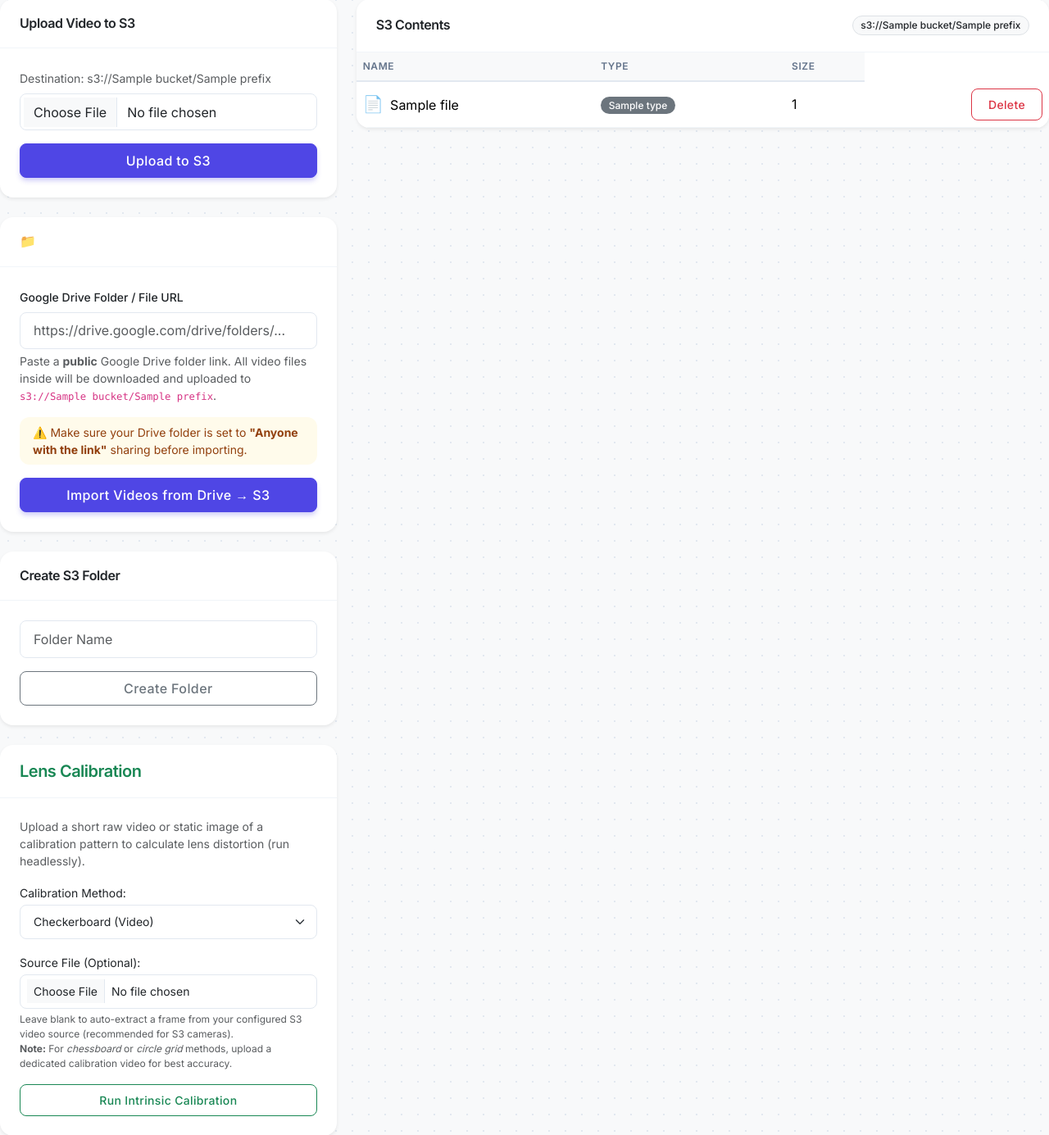
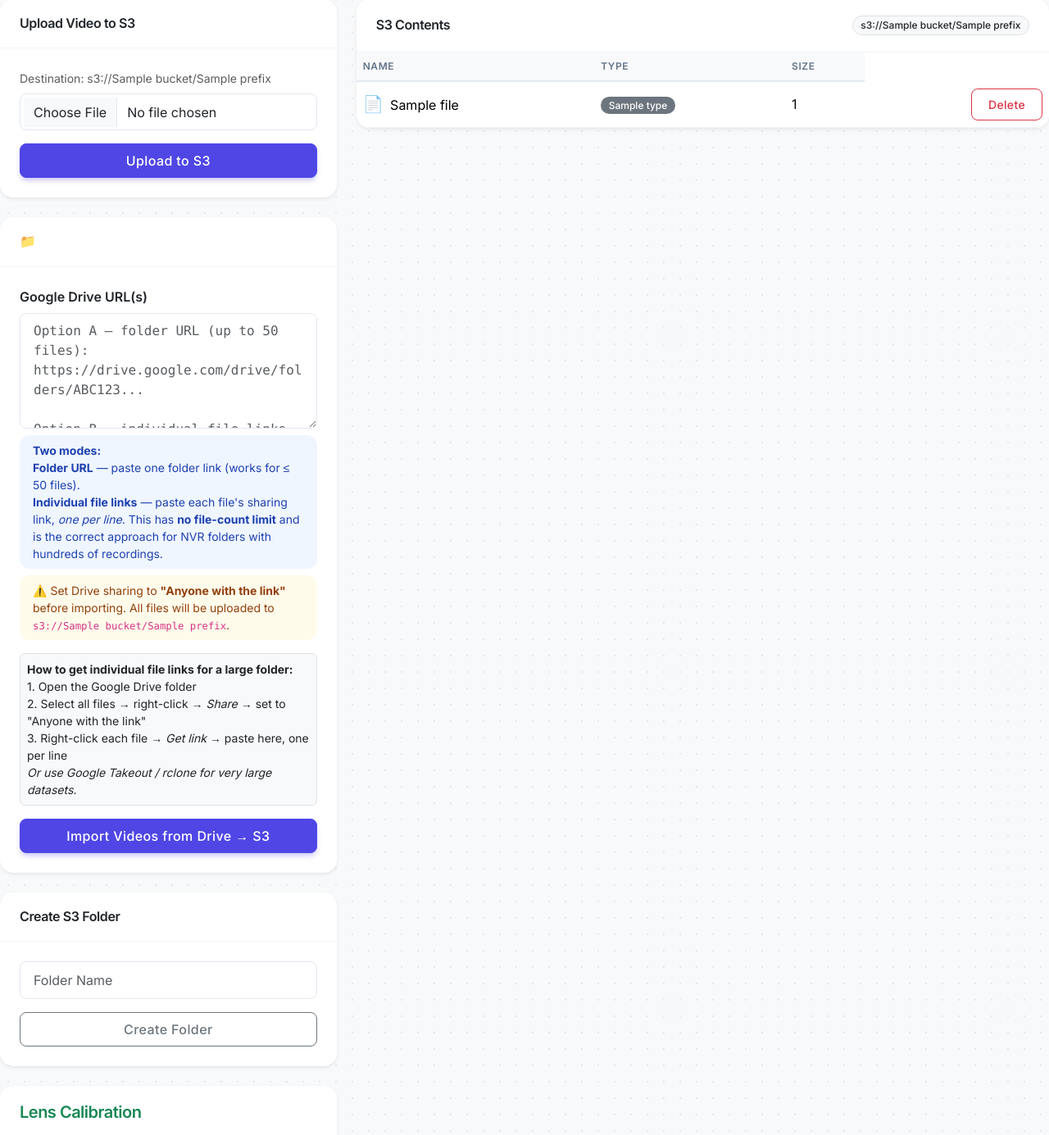
Before and after one commit to VariPhiGen/crowd_management, a Flask app: template web_ui/templates/camera.html in a window 1280 px wide. Shown: the part 170-1555 px from the top of the page at 82% size. Run offline with Flask 3, Linux system fonts and the light colour scheme; the visitor is signed in with stand-in values (Sample User, id 1); the template is opened without the code that fills it: most values are stand-ins (such as "Sample title", 1, 10 or a date in 2020); some libraries are stand-ins or nearby versions.

Commit message:
fix: bypass Google Drive 50-file limit — support individual file links (one per line), no count limit
Made-with: Cursor

```diff
--- a/web_ui/app.py
+++ b/web_ui/app.py
@@ -407,57 +407,118 @@ def camera_detail(cam_id):
                         error = f"Failed to delete: {e}"
 
             elif action == 'drive_import':
-                drive_url = request.form.get('drive_url', '').strip()
-                if not drive_url:
-                    error = "Please provide a Google Drive folder URL."
+                raw_input = request.form.get('drive_url', '').strip()
+                if not raw_input:
+                    error = "Please provide at least one Google Drive URL."
                 else:
                     try:
                         import gdown
                         import tempfile
                         import shutil
 
-                        # Create a temp folder for downloading
-                        tmp_dir = tempfile.mkdtemp(prefix='gdrive_import_')
+                        VIDEO_EXTS = {'.mp4', '.avi', '.mov', '.mkv', '.ts'}
+                        uploaded, failed, warnings = [], [], []
 
-                        # Determine if it's a folder or a single file URL
-                        if 'drive.google.com/drive' in drive_url and 'folders' in drive_url:
-                            # Download all files in the folder
-                            gdown.download_folder(drive_url, output=tmp_dir, quiet=True, use_cookies=False)
+                        # Split input into individual lines — supports both:
+                        #   • single folder URL  (one line, contains "folders/")
+                        #   • multiple file URLs (one per line — bypasses 50-file limit)
+                        urls = [u.strip() for u in raw_input.splitlines() if u.strip()]
+
+                        def _upload_file(local_path: str, fname: str):
+                            s3_key = f"{prefix}{fname}"
+                            with open(local_path, 'rb') as fh:
+                                s3.upload_fileobj(fh, bucket, s3_key)
+                            uploaded.append(fname)
+
+                        def _process_tmp(tmp_dir: str):
+                            """Walk tmp_dir and upload every video found to S3."""
+                            for root, _, files_found in os.walk(tmp_dir):
+                                for fname in files_found:
+                                    if Path(fname).suffix.lower() in VIDEO_EXTS:
+                                        try:
+                                            _upload_file(os.path.join(root, fname), fname)
+                                        except Exception as up_err:
+                                            failed.append(f"{fname}: {up_err}")
+
+                        if len(urls) == 1 and 'folders' in urls[0]:
+                            # ── Single folder URL ─────────────────────────────
+                            tmp_dir = tempfile.mkdtemp(prefix='gdrive_import_')
+                            try:
+                                try:
+                                    gdown.download_folder(
+                                        urls[0], output=tmp_dir,
+                                        quiet=False, use_cookies=False,
+                                        remaining_ok=False,
+                                    )
+                                except RuntimeError as folder_err:
+                                    msg = str(folder_err)
+                                    if 'more than 50 files' in msg or 'remaining_ok' in msg:
+                                        # Download the first 50, warn about the rest
+                                        gdown.download_folder(
+                                            urls[0], output=tmp_dir,
+                                            quiet=False, use_cookies=False,
+                                            remaining_ok=True,
+                                        )
+                                        warnings.append(
+                                            "Folder has more than 50 files — Google Drive's "
+                                            "bulk limit. Only the first 50 were downloaded. "
+                                            "To import the rest, paste each file's individual "
+                                            "sharing link (one per line) in the box below."
+                                        )
+                                    else:
+                                        raise
+                                _process_tmp(tmp_dir)
+                            finally:
+                                shutil.rmtree(tmp_dir, ignore_errors=True)
+
                         else:
-                            # Single file download
-                            gdown.download(drive_url, output=tmp_dir + '/', quiet=True, fuzzy=True)
+                            # ── One or more individual file URLs ──────────────
+                            # This path has NO 50-file limit — each file is
+                            # downloaded independently, so 200+ files work fine.
+                            for url in urls:
+                                if not url.startswith('http'):
+                                    continue
+                                tmp_dir = tempfile.mkdtemp(prefix='gdrive_file_')
+                                try:
+                                    out = gdown.download(
+                                        url, output=tmp_dir + '/',
+                                        quiet=False, fuzzy=True,
+                                    )
+                                    if out:
+                                        fname = Path(out).name
+                                        if Path(fname).suffix.lower() in VIDEO_EXTS:
+                                            try:
+                                                _upload_file(out, fname)
+                                            except Exception as up_err:
+                                                failed.append(f"{fname}: {up_err}")
+                                        else:
+                                            warnings.append(
+                                                f"Skipped '{fname}' — not a video file."
+                                            )
+                                    else:
+                                        failed.append(f"{url[:60]}… — download returned nothing")
+                                except Exception as dl_err:
+                                    failed.append(f"{url[:60]}…: {dl_err}")
+                                finally:
+                                    shutil.rmtree(tmp_dir, ignore_errors=True)
 
-                        # Upload each video file found to S3
-                        VIDEO_EXTS = {'.mp4', '.avi', '.mov', '.mkv', '.ts'}
-                        uploaded = []
-                        failed = []
+                        # ── Build result message ──────────────────────────────
+                        if uploaded:
+                            success = (
+                                f"Imported {len(uploaded)} video(s) → "
+                                f"s3://{bucket}/{prefix}:  "
+                                + ', '.join(uploaded)
+                            )
+                        elif not failed:
+                            error = "No video files were found at the provided URL(s)."
 
-                        # Recursively find all video files in tmp_dir
-                        for root, dirs, files_found in os.walk(tmp_dir):
-                            for fname in files_found:
-                                if Path(fname).suffix.lower() in VIDEO_EXTS:
-                                    local_path = os.path.join(root, fname)
-                                    s3_key = f"{prefix}{fname}"
-                                    try:
-                                        with open(local_path, 'rb') as fh:
-                                            s3.upload_fileobj(fh, bucket, s3_key)
-                                        uploaded.append(fname)
-                                    except Exception as upload_err:
-                                        failed.append(f"{fname}: {upload_err}")
-
-                        # Cleanup temp directory
-                        shutil.rmtree(tmp_dir, ignore_errors=True)
-
-                        if uploaded:
-                            success = f"Successfully imported {len(uploaded)} video(s) to S3: {', '.join(uploaded)}"
-                        elif not failed:
-                            error = "No video files were found in the provided Google Drive folder."
-
+                        if warnings:
+                            success = (success or '') + '  ⚠ ' + '  ⚠ '.join(warnings)
                         if failed:
-                            error = (error or '') + f" Failed: {'; '.join(failed)}"
+                            error = (error or '') + '  Failed: ' + ';  '.join(failed)
 
                     except ImportError:
-                        error = "gdown is not installed. Run: pip3 install gdown"
+                        error = "gdown is not installed. Run: pip install gdown"
                     except Exception as e:
                         error = f"Drive import failed: {e}"
 
--- a/web_ui/templates/camera.html
+++ b/web_ui/templates/camera.html
@@ -58,18 +58,34 @@
                 <div class="card-body">
                     <form method="POST" id="driveImportForm">
                         <input type="hidden" name="action" value="drive_import">
-                        <div class="mb-3">
-                            <label class="form-label small fw-medium">Google Drive Folder / File URL</label>
-                            <input class="form-control" type="url" name="drive_url"
-                                   placeholder="https://drive.google.com/drive/folders/..."
-                                   required>
-                            <div class="form-text">Paste a <strong>public</strong> Google Drive folder link. All video files inside will be downloaded and uploaded to <code>s3://{{ bucket }}/{{ prefix }}</code>.
-                            </div>
+                        <div class="mb-2">
+                            <label class="form-label fw-semibold">Google Drive URL(s)</label>
+                            <textarea class="form-control font-monospace" name="drive_url" rows="5"
+                                      placeholder="Option A — folder URL (up to 50 files):&#10;https://drive.google.com/drive/folders/ABC123...&#10;&#10;Option B — individual file links, one per line (no limit):&#10;https://drive.google.com/file/d/FILE_ID_1/view?usp=sharing&#10;https://drive.google.com/file/d/FILE_ID_2/view?usp=sharing"
+                                      required></textarea>
+                        </div>
+
+                        <div class="alert alert-info py-2 small mb-2">
+                            <strong>Two modes:</strong><br>
+                            <b>Folder URL</b> — paste one folder link (works for ≤ 50 files).<br>
+                            <b>Individual file links</b> — paste each file's sharing link, <em>one per line</em>.
+                            This has <strong>no file-count limit</strong> and is the correct approach for NVR folders with hundreds of recordings.
                         </div>
                         <div class="alert alert-warning py-2 small mb-3">
-                            ⚠️ Make sure your Drive folder is set to <strong>"Anyone with the link"</strong> sharing before importing.
+                            ⚠️ Set Drive sharing to <strong>"Anyone with the link"</strong> before importing.
+                            All files will be uploaded to <code>s3://{{ bucket }}/{{ prefix }}</code>.
                         </div>
-                        <button type="submit" class="btn btn-primary w-100" onclick="this.disabled=true;this.innerHTML='⏳ Downloading &amp; Uploading... please wait';this.form.submit();">
+
+                        <div class="mb-3 p-2 bg-light rounded border small">
+                            <strong>How to get individual file links for a large folder:</strong><br>
+                            1. Open the Google Drive folder<br>
+                            2. Select all files → right-click → <em>Share</em> → set to "Anyone with the link"<br>
+                            3. Right-click each file → <em>Get link</em> → paste here, one per line<br>
+                            <em>Or use Google Takeout / rclone for very large datasets.</em>
+                        </div>
+
+                        <button type="submit" class="btn btn-primary w-100"
+                                onclick="this.disabled=true;this.innerHTML='⏳ Downloading &amp; Uploading… please wait (large folders may take several minutes)';this.form.submit();">
                             Import Videos from Drive → S3
                         </button>
                     </form>
```
